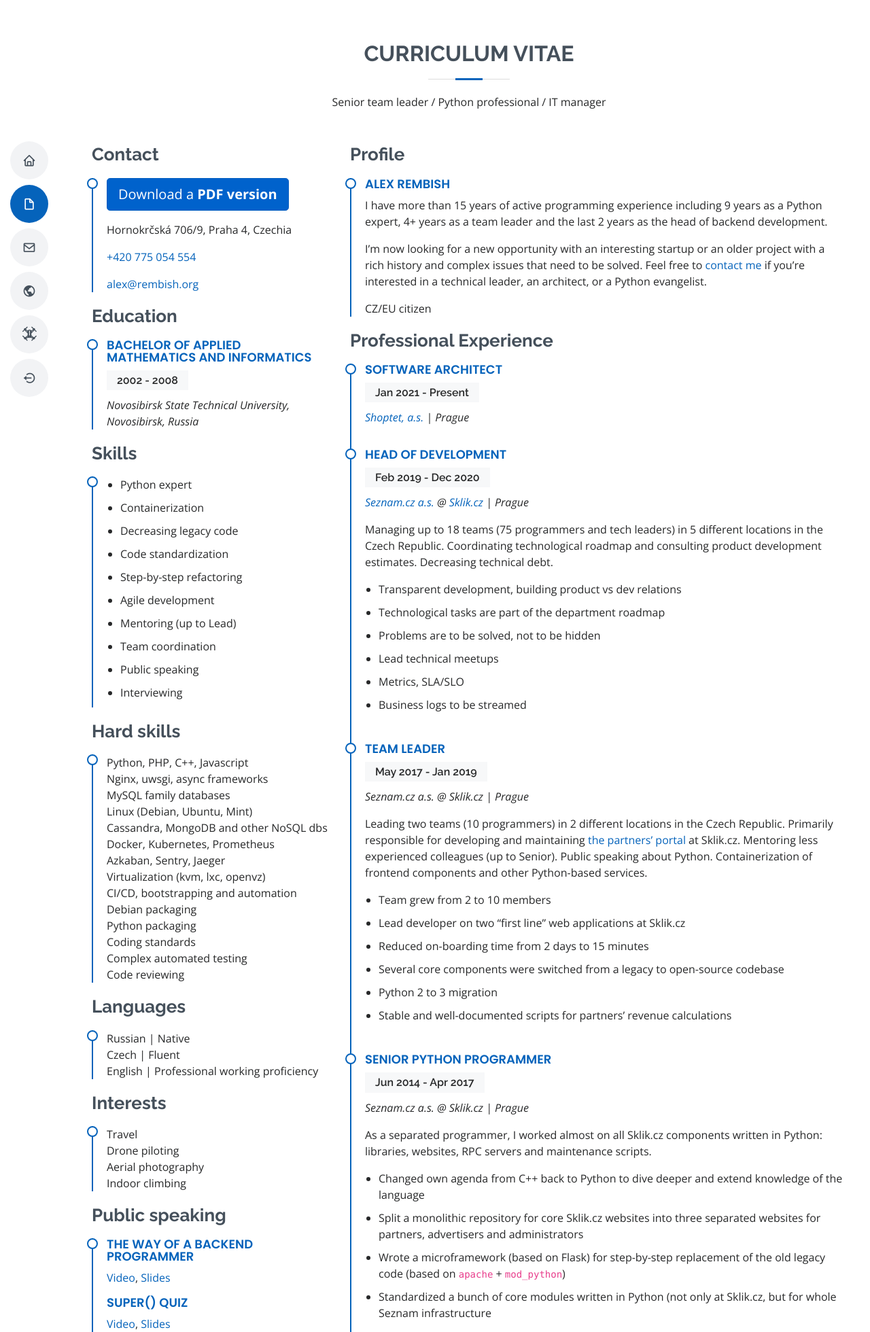
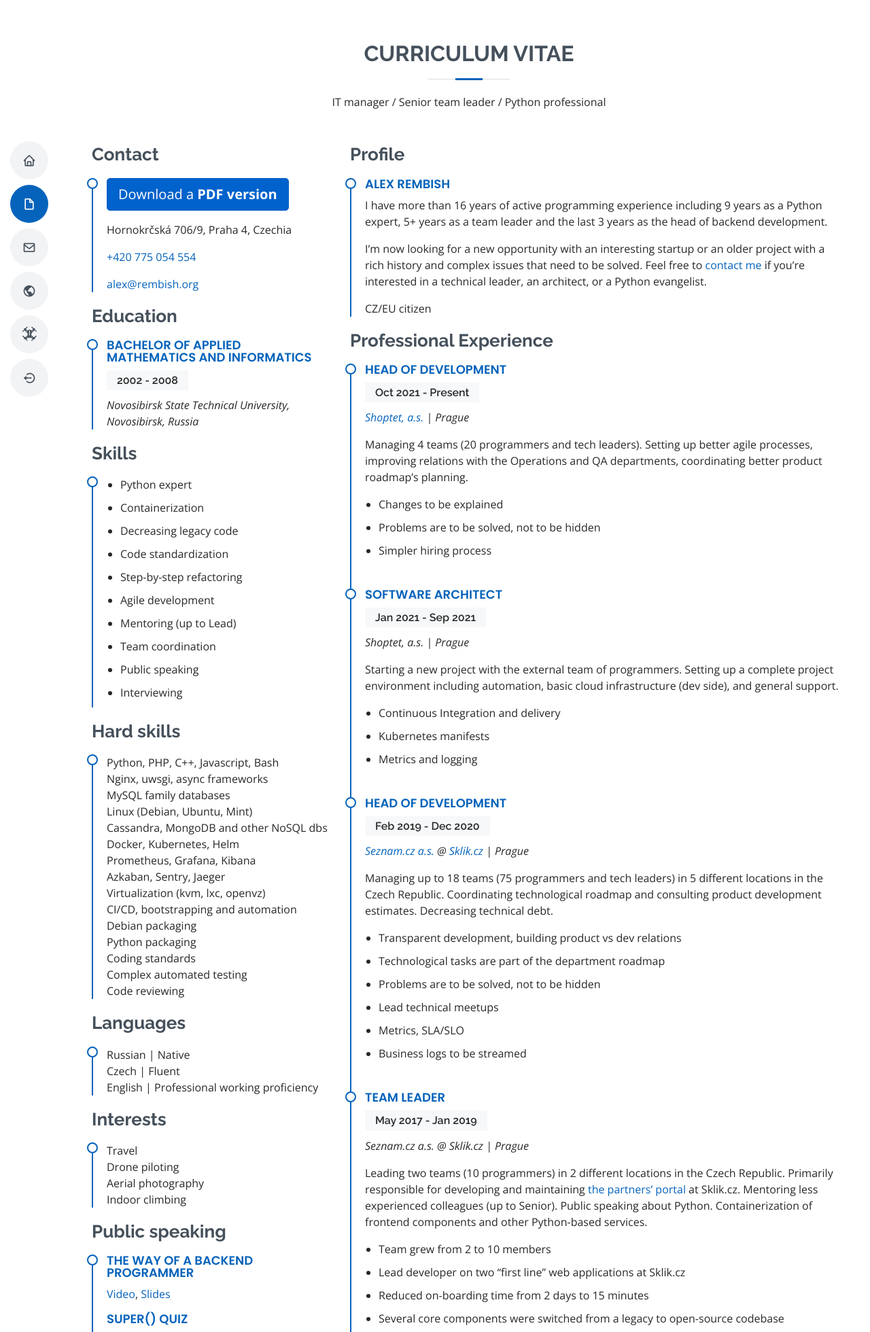
Before and after one commit to rembish/rembish_org, a Flask app: page /cv in a window 1280 px wide. Shown: the top 1960 px of the page at 68% size. Run offline with Flask 2, Linux system fonts and the light colour scheme; parts of the project's set-up code (start-up, migrations or seed data) failed here and were passed over; some libraries are stand-ins or nearby versions.

Commit message:
Updating CV

```diff
--- a/rembish_org/templates/index/cv.html
+++ b/rembish_org/templates/index/cv.html
@@ -9,7 +9,7 @@
 
             <div class="section-title">
                 <h2>Curriculum Vitae</h2>
-                <p>Senior team leader / Python professional / IT manager</p>
+                <p>IT manager / Senior team leader / Python professional</p>
             </div>
 
             <div class="row">
@@ -48,12 +48,13 @@
                     <h3 class="resume-title">Hard skills</h3>
                     <div class="resume-item pb-0">
                         <p>
-                            Python, PHP, C++, Javascript<br>
+                            Python, PHP, C++, Javascript, Bash<br>
                             Nginx, uwsgi, async frameworks<br>
                             MySQL family databases<br>
                             Linux (Debian, Ubuntu, Mint)<br>
                             Cassandra, MongoDB and other NoSQL dbs<br>
-                            Docker, Kubernetes, Prometheus<br>
+                            Docker, Kubernetes, Helm<br>
+                            Prometheus, Grafana, Kibana<br>
                             Azkaban, Sentry, Jaeger<br>
                             Virtualization (kvm, lxc, openvz)<br>
                             CI/CD, bootstrapping and automation<br>
@@ -118,8 +119,8 @@
                     <div class="resume-item pb-0">
                         <h4>Alex Rembish</h4>
                         <p>
-                            I have more than 15 years of active programming experience including 9 years as a Python
-                            expert, 4+ years as a team leader and the last 2 years as the head of backend development.
+                            I have more than 16 years of active programming experience including 9 years as a Python
+                            expert, 5+ years as a team leader and the last 3 years as the head of backend development.
                         </p>
 
                         <p>
@@ -133,9 +134,35 @@
 
                     <h3 class="resume-title">Professional Experience</h3>
                     <div class="resume-item">
+                        <h4>Head of Development</h4>
+                        <h5>Oct 2021 - Present</h5>
+                        <p><em><a href="https://shoptet.cz">Shoptet, a.s.</a> | Prague</em></p>
+                        <p>
+                            Managing 4 teams (20 programmers and tech leaders). Setting up better agile processes,
+                            improving relations with the Operations and QA departments, coordinating better product
+                            roadmap’s planning.
+                        </p>
+                        <ul>
+                            <li>Changes to be explained</li>
+                            <li>Problems are to be solved, not to be hidden</li>
+                            <li>Simpler hiring process</li>
+                        </ul>
+                    </div>
+
+                    <div class="resume-item">
                         <h4>Software Architect</h4>
-                        <h5>Jan 2021 - Present</h5>
-                        <p><em><a href="https://shoptet.cz">Shoptet, a.s.</a> | Prague</em></p>
+                        <h5>Jan 2021 - Sep 2021</h5>
+                        <p><em>Shoptet, a.s. | Prague</em></p>
+                        <p>
+                            Starting a new project with the external team of programmers. Setting up a complete
+                            project environment including automation, basic cloud infrastructure (dev side), and
+                            general support.
+                        </p>
+                        <ul>
+                            <li>Continuous Integration and delivery</li>
+                            <li>Kubernetes manifests</li>
+                            <li>Metrics and logging</li>
+                        </ul>
                     </div>
 
                     <div class="resume-item">
```
Also changed, not shown: CHANGELOG.md, 1 other file.
